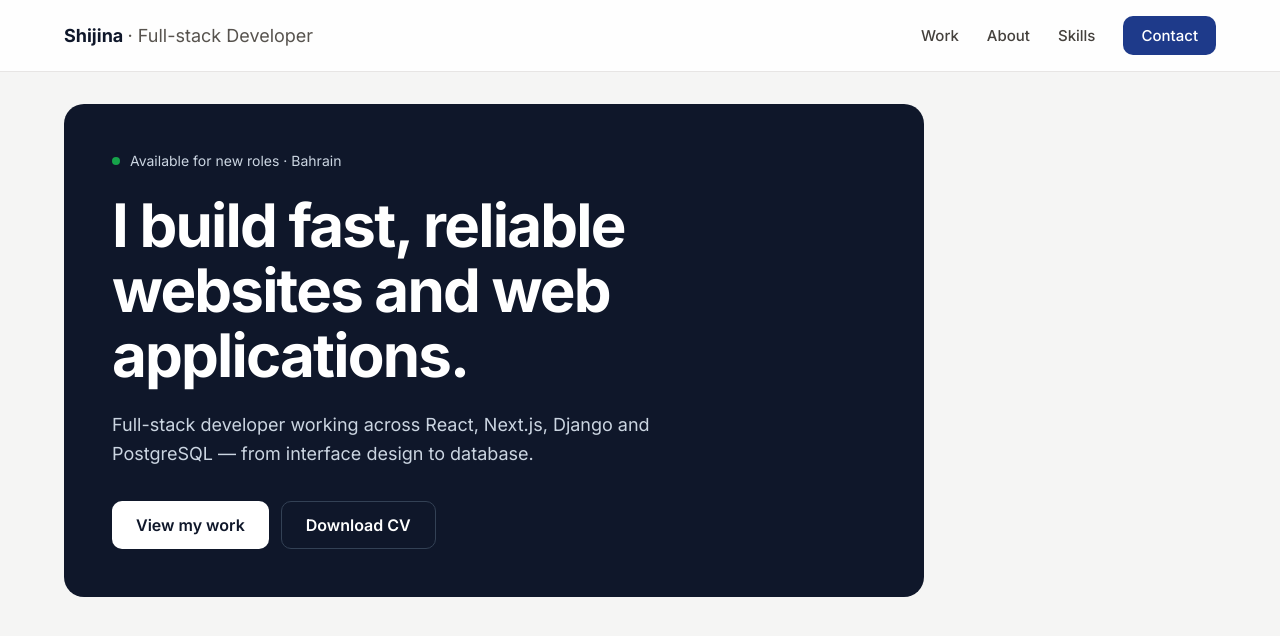
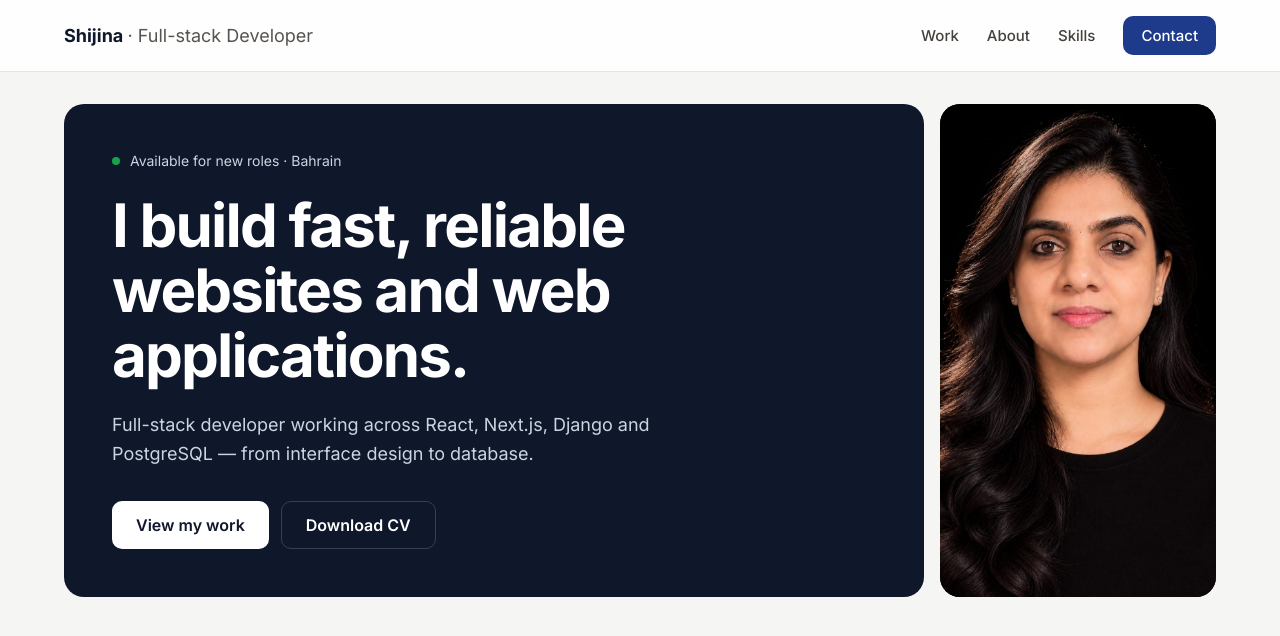
Before and after one commit to shijinanithin/portfolio, a Next.js app: page / in a window 1280 px wide. Shown: the top 636 px of the page. Built offline with nearby package versions, Linux system fonts and the light colour scheme.

Commit message:
Add hero photo

```diff
--- a/app/components/Hero.module.css
+++ b/app/components/Hero.module.css
@@ -76,6 +76,20 @@
     color: #fff;
 }
 
+.photo {
+    grid-row: span 2;
+    position: relative;
+    min-height: 320px;
+    border-radius: 20px;
+    overflow: hidden;
+    background: #000;
+}
+
+.photoImg {
+    object-fit: cover;
+    object-position: center 18%;
+}
+
 @media (max-width: 900px) {
     .grid {
         grid-template-columns: repeat(2, 1fr);
--- a/app/components/Hero.tsx
+++ b/app/components/Hero.tsx
@@ -1,4 +1,5 @@
 import styles from "./Hero.module.css";
+import Image from "next/image";
 
 export default function Hero() {
   return (
@@ -24,6 +25,16 @@ export default function Hero() {
           </a>
         </div>
       </div>
+      <div className={styles.photo}>
+        <Image
+          src="/shijina.jpeg"
+          alt="Portrait of Shijina Nithin"
+          fill
+          priority
+          sizes="(max-width: 900px) 50vw, 25vw"
+          className={styles.photoImg}
+        />
+      </div>
     </section>
   );
 }
```
Also changed, not shown: public/shijina.jpeg (added).
